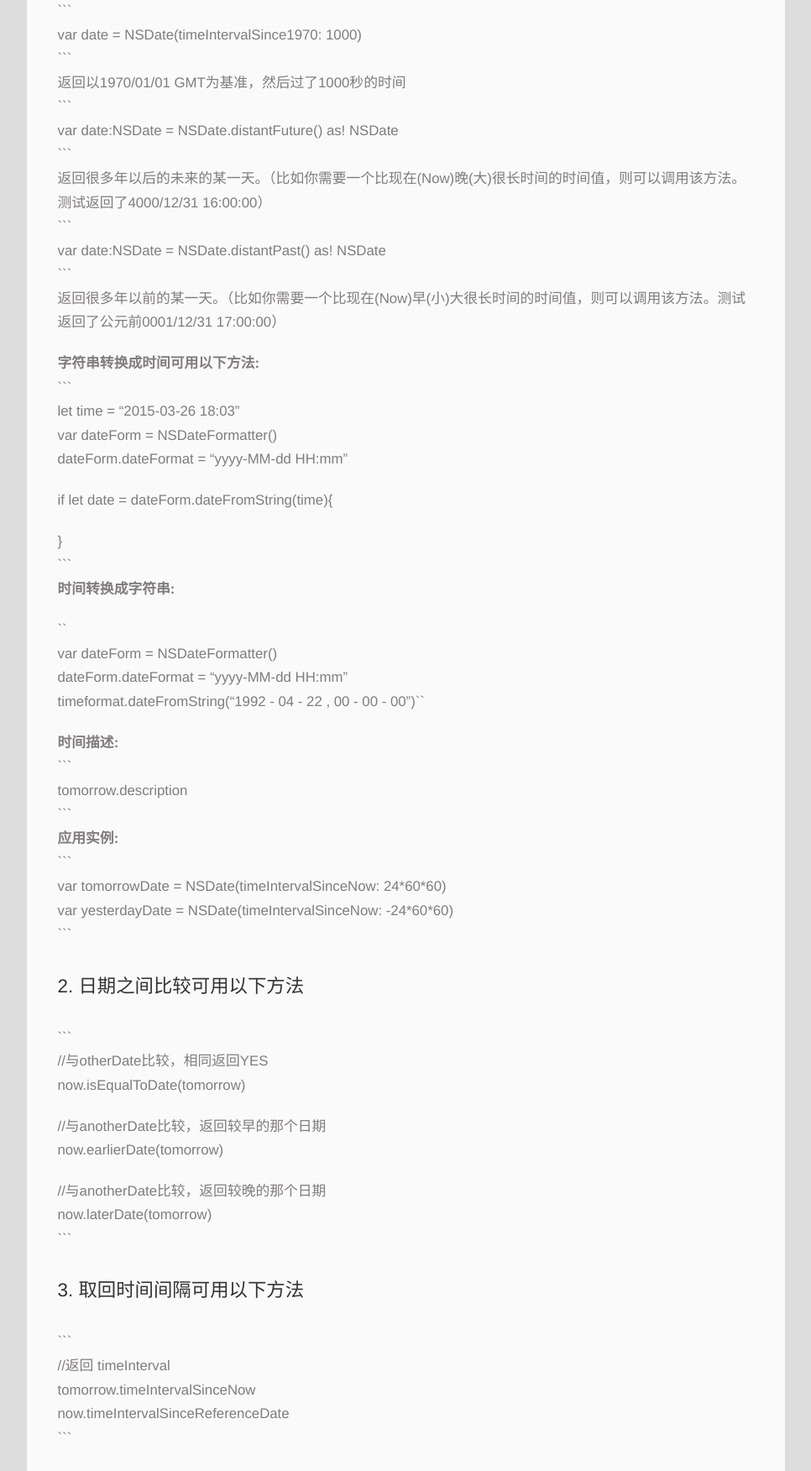
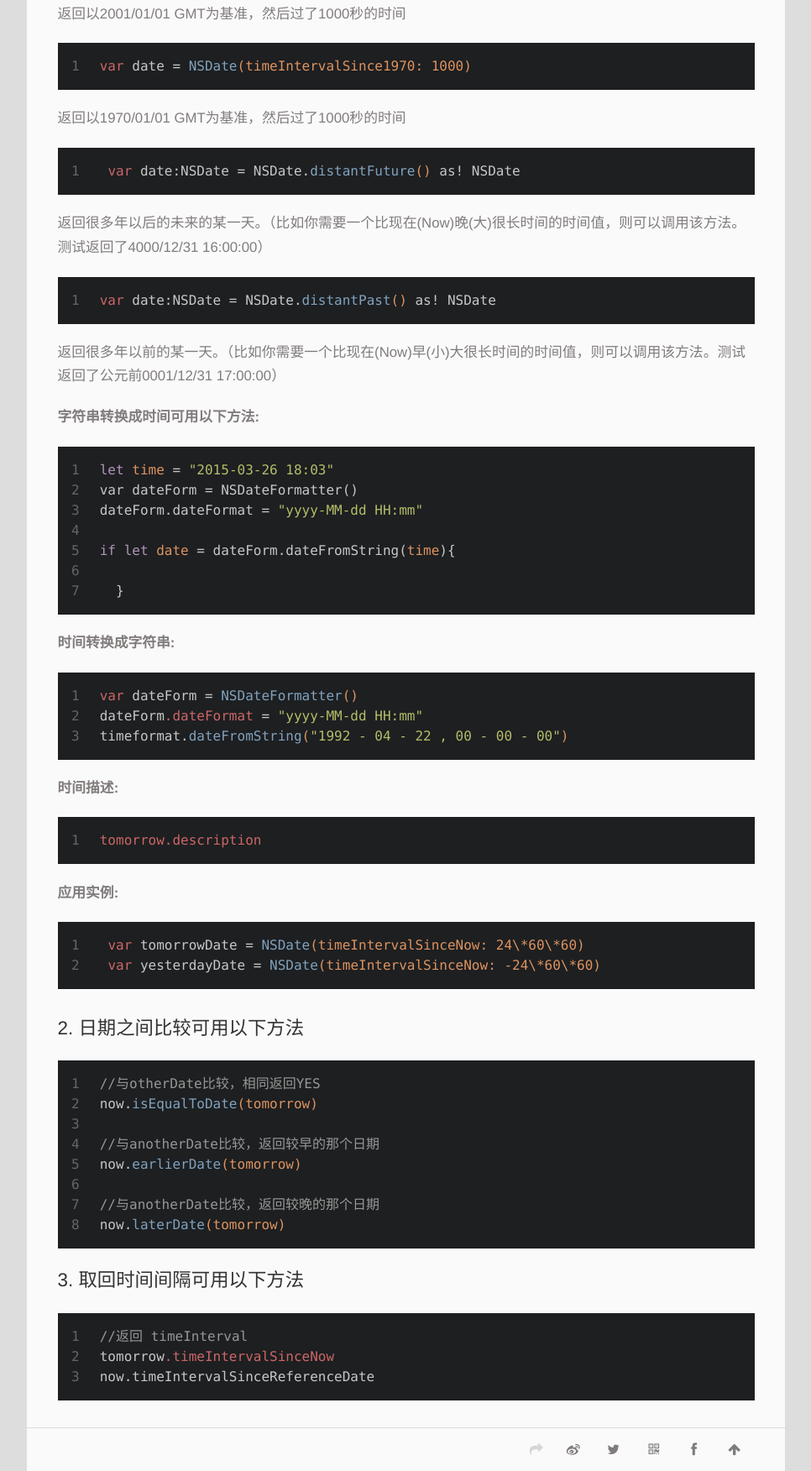
Before and after one commit to locfrirepo/locfrirepo.github.io, a plain HTML site: page 2015/09/20/NSDate-相关/index.html in a window 1280 px wide. Shown: the part 824-2576 px from the top of the page at 84% size, without its empty margins (6-972 px from the left). Drawn offline with Linux system fonts and the light colour scheme; a script that the page names is missing.

Commit message:
Site updated: 2015-09-20 15:02:12

````diff
--- a/2015/09/20/NSDate-相关/index.html
+++ b/2015/09/20/NSDate-相关/index.html
@@ -9,7 +9,9 @@
 
     <meta name="author" content="xinnyu">
 
-    <meta name="description" content="1. 创建或初始化可用以下方法用于创建NSDate实例的类方法有:```var date = NSDate()```返回当前时间``` var date = NSDate(timeIntervalSinceNow: 1000)```返回以当前时间为基准，然后过了1000秒的时间``` var dat">
+    <meta name="description" content="1. 创建或初始化可用以下方法用于创建NSDate实例的类方法有:1var date = NSDate()
+返回当前时间1 var date = NSDate(timeIntervalSinceNow: 1000)
+返回以当前时间为基准，然后过了1000秒的时间1 var date = NSDate">
 
 
 
@@ -79,7 +81,7 @@
     </p>
   <p class="article-time">
     <time datetime="2015-09-20T04:59:52.000Z" itemprop="datePublished">2015-09-20</time>
-    更新日期:<time datetime="2015-09-20T06:51:02.000Z" itemprop="dateModified">2015-09-20</time>
+    更新日期:<time datetime="2015-09-20T07:00:02.000Z" itemprop="dateModified">2015-09-20</time>
 
   </p>
 </header>
@@ -91,17 +93,20 @@
 		<ol class="toc"><li class="toc-item toc-level-3"><a class="toc-link" href="#1-_创建或初始化可用以下方法"><span class="toc-number">1.</span> <span class="toc-text">1. 创建或初始化可用以下方法</span></a></li><li class="toc-item toc-level-3"><a class="toc-link" href="#2-_日期之间比较可用以下方法"><span class="toc-number">2.</span> <span class="toc-text">2. 日期之间比较可用以下方法</span></a></li><li class="toc-item toc-level-3"><a class="toc-link" href="#3-_取回时间间隔可用以下方法"><span class="toc-number">3.</span> <span class="toc-text">3. 取回时间间隔可用以下方法</span></a></li></ol>
 		</div>
 
-		<h3 id="1-_创建或初始化可用以下方法">1. 创建或初始化可用以下方法</h3><p>用于创建NSDate实例的类方法有:<br>```<br>var date = NSDate()<br>```<br>返回当前时间<br>```<br> var date = NSDate(timeIntervalSinceNow: 1000)<br>```<br>返回以当前时间为基准，然后过了1000秒的时间<br>```<br> var date = NSDate(timeIntervalSinceReferenceDate: 1000)<br>```<br>返回以2001/01/01 GMT为基准，然后过了1000秒的时间<br>```<br>var date = NSDate(timeIntervalSince1970: 1000)<br>```<br>返回以1970/01/01 GMT为基准，然后过了1000秒的时间<br>```<br> var date:NSDate = NSDate.distantFuture() as! NSDate<br>```<br>返回很多年以后的未来的某一天。（比如你需要一个比现在(Now)晚(大)很长时间的时间值，则可以调用该方法。测试返回了4000/12/31 16:00:00）<br>```<br>var date:NSDate = NSDate.distantPast() as! NSDate<br>```<br>返回很多年以前的某一天。（比如你需要一个比现在(Now)早(小)大很长时间的时间值，则可以调用该方法。测试返回了公元前0001/12/31 17:00:00）</p>
-<p><strong>字符串转换成时间可用以下方法:</strong><br> ```<br>let time = “2015-03-26 18:03”<br>var dateForm = NSDateFormatter()<br>dateForm.dateFormat = “yyyy-MM-dd HH:mm”</p>
-<p>if let date = dateForm.dateFromString(time){</p>
-<p>  }<br>```<br><strong>时间转换成字符串:</strong></p>
-<p>``<br>var dateForm = NSDateFormatter()<br>dateForm.dateFormat = “yyyy-MM-dd HH:mm”<br>timeformat.dateFromString(“1992 - 04 - 22 , 00 - 00 - 00”)``</p>
-<p><strong>时间描述:</strong><br>```<br>tomorrow.description<br>```<br><strong>应用实例:</strong><br>```<br> var tomorrowDate = NSDate(timeIntervalSinceNow: 24*60*60)<br> var yesterdayDate = NSDate(timeIntervalSinceNow: -24*60*60)<br> ```</p>
-<h3 id="2-_日期之间比较可用以下方法">2. 日期之间比较可用以下方法</h3><p>```<br>//与otherDate比较，相同返回YES<br>now.isEqualToDate(tomorrow)  </p>
-<p>//与anotherDate比较，返回较早的那个日期<br>now.earlierDate(tomorrow)</p>
-<p>//与anotherDate比较，返回较晚的那个日期<br>now.laterDate(tomorrow)<br>```</p>
-<h3 id="3-_取回时间间隔可用以下方法">3. 取回时间间隔可用以下方法</h3><p>```<br>//返回 timeInterval<br>tomorrow.timeIntervalSinceNow<br>now.timeIntervalSinceReferenceDate<br>```</p>
-
+		<h3 id="1-_创建或初始化可用以下方法">1. 创建或初始化可用以下方法</h3><p>用于创建NSDate实例的类方法有:<br><figure class="highlight stylus"><table><tr><td class="gutter"><pre><span class="line">1</span><br></pre></td><td class="code"><pre><span class="line"><span class="tag">var</span> date = <span class="function"><span class="title">NSDate</span><span class="params">()</span></span></span><br></pre></td></tr></table></figure></p>
+<p>返回当前时间<br><figure class="highlight stylus"><table><tr><td class="gutter"><pre><span class="line">1</span><br></pre></td><td class="code"><pre><span class="line"> <span class="tag">var</span> date = <span class="function"><span class="title">NSDate</span><span class="params">(timeIntervalSinceNow: <span class="number">1000</span>)</span></span></span><br></pre></td></tr></table></figure></p>
+<p>返回以当前时间为基准，然后过了1000秒的时间<br><figure class="highlight stylus"><table><tr><td class="gutter"><pre><span class="line">1</span><br></pre></td><td class="code"><pre><span class="line"> <span class="tag">var</span> date = <span class="function"><span class="title">NSDate</span><span class="params">(timeIntervalSinceReferenceDate: <span class="number">1000</span>)</span></span></span><br></pre></td></tr></table></figure></p>
+<p>返回以2001/01/01 GMT为基准，然后过了1000秒的时间<br><figure class="highlight stylus"><table><tr><td class="gutter"><pre><span class="line">1</span><br></pre></td><td class="code"><pre><span class="line"><span class="tag">var</span> date = <span class="function"><span class="title">NSDate</span><span class="params">(timeIntervalSince1970: <span class="number">1000</span>)</span></span></span><br></pre></td></tr></table></figure></p>
+<p>返回以1970/01/01 GMT为基准，然后过了1000秒的时间<br><figure class="highlight stylus"><table><tr><td class="gutter"><pre><span class="line">1</span><br></pre></td><td class="code"><pre><span class="line"> <span class="tag">var</span> date:NSDate = NSDate.<span class="function"><span class="title">distantFuture</span><span class="params">()</span></span> as! NSDate</span><br></pre></td></tr></table></figure></p>
+<p>返回很多年以后的未来的某一天。（比如你需要一个比现在(Now)晚(大)很长时间的时间值，则可以调用该方法。测试返回了4000/12/31 16:00:00）<br><figure class="highlight stylus"><table><tr><td class="gutter"><pre><span class="line">1</span><br></pre></td><td class="code"><pre><span class="line"><span class="tag">var</span> date:NSDate = NSDate.<span class="function"><span class="title">distantPast</span><span class="params">()</span></span> as! NSDate</span><br></pre></td></tr></table></figure></p>
+<p>返回很多年以前的某一天。（比如你需要一个比现在(Now)早(小)大很长时间的时间值，则可以调用该方法。测试返回了公元前0001/12/31 17:00:00）</p>
+<p><strong>字符串转换成时间可用以下方法:</strong><br> <figure class="highlight vbscript"><table><tr><td class="gutter"><pre><span class="line">1</span><br><span class="line">2</span><br><span class="line">3</span><br><span class="line">4</span><br><span class="line">5</span><br><span class="line">6</span><br><span class="line">7</span><br></pre></td><td class="code"><pre><span class="line"><span class="keyword">let</span> <span class="built_in">time</span> = <span class="string">"2015-03-26 18:03"</span></span><br><span class="line">var dateForm = NSDateFormatter()</span><br><span class="line">dateForm.dateFormat = <span class="string">"yyyy-MM-dd HH:mm"</span></span><br><span class="line"> </span><br><span class="line"><span class="keyword">if</span> <span class="keyword">let</span> <span class="built_in">date</span> = dateForm.dateFromString(<span class="built_in">time</span>)&#123;</span><br><span class="line"> </span><br><span class="line">  &#125;</span><br></pre></td></tr></table></figure></p>
+<p><strong>时间转换成字符串:</strong></p>
+<figure class="highlight stylus"><table><tr><td class="gutter"><pre><span class="line">1</span><br><span class="line">2</span><br><span class="line">3</span><br></pre></td><td class="code"><pre><span class="line"><span class="tag">var</span> dateForm = <span class="function"><span class="title">NSDateFormatter</span><span class="params">()</span></span></span><br><span class="line">dateForm<span class="class">.dateFormat</span> = <span class="string">"yyyy-MM-dd HH:mm"</span></span><br><span class="line">timeformat.<span class="function"><span class="title">dateFromString</span><span class="params">(<span class="string">"1992 - 04 - 22 , 00 - 00 - 00"</span>)</span></span></span><br></pre></td></tr></table></figure>
+<p><strong>时间描述:</strong><br><figure class="highlight css"><table><tr><td class="gutter"><pre><span class="line">1</span><br></pre></td><td class="code"><pre><span class="line"><span class="tag">tomorrow</span><span class="class">.description</span></span><br></pre></td></tr></table></figure></p>
+<p><strong>应用实例:</strong><br><figure class="highlight stylus"><table><tr><td class="gutter"><pre><span class="line">1</span><br><span class="line">2</span><br></pre></td><td class="code"><pre><span class="line"> <span class="tag">var</span> tomorrowDate = <span class="function"><span class="title">NSDate</span><span class="params">(timeIntervalSinceNow: <span class="number">24</span>\*<span class="number">60</span>\*<span class="number">60</span>)</span></span></span><br><span class="line"> <span class="tag">var</span> yesterdayDate = <span class="function"><span class="title">NSDate</span><span class="params">(timeIntervalSinceNow: -<span class="number">24</span>\*<span class="number">60</span>\*<span class="number">60</span>)</span></span></span><br></pre></td></tr></table></figure></p>
+<h3 id="2-_日期之间比较可用以下方法">2. 日期之间比较可用以下方法</h3><figure class="highlight stylus"><table><tr><td class="gutter"><pre><span class="line">1</span><br><span class="line">2</span><br><span class="line">3</span><br><span class="line">4</span><br><span class="line">5</span><br><span class="line">6</span><br><span class="line">7</span><br><span class="line">8</span><br></pre></td><td class="code"><pre><span class="line"><span class="comment">//与otherDate比较，相同返回YES</span></span><br><span class="line">now.<span class="function"><span class="title">isEqualToDate</span><span class="params">(tomorrow)</span></span>  </span><br><span class="line"></span><br><span class="line"><span class="comment">//与anotherDate比较，返回较早的那个日期 </span></span><br><span class="line">now.<span class="function"><span class="title">earlierDate</span><span class="params">(tomorrow)</span></span></span><br><span class="line"></span><br><span class="line"><span class="comment">//与anotherDate比较，返回较晚的那个日期 </span></span><br><span class="line">now.<span class="function"><span class="title">laterDate</span><span class="params">(tomorrow)</span></span></span><br></pre></td></tr></table></figure>
+<h3 id="3-_取回时间间隔可用以下方法">3. 取回时间间隔可用以下方法</h3><figure class="highlight stylus"><table><tr><td class="gutter"><pre><span class="line">1</span><br><span class="line">2</span><br><span class="line">3</span><br></pre></td><td class="code"><pre><span class="line"><span class="comment">//返回 timeInterval</span></span><br><span class="line">tomorrow<span class="class">.timeIntervalSinceNow</span></span><br><span class="line">now.timeIntervalSinceReferenceDate</span><br></pre></td></tr></table></figure>
 	</div>
 		<footer class="article-footer clearfix">
 
````
Also changed, not shown: index.html (+3 -1 lines).
